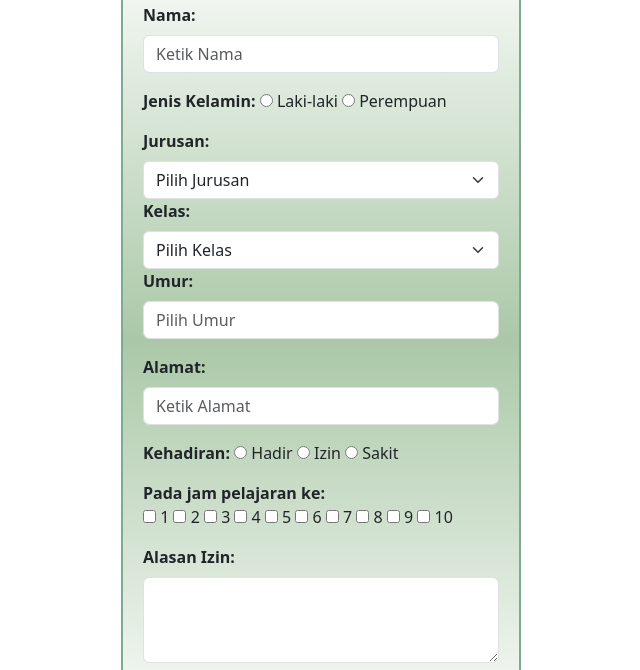
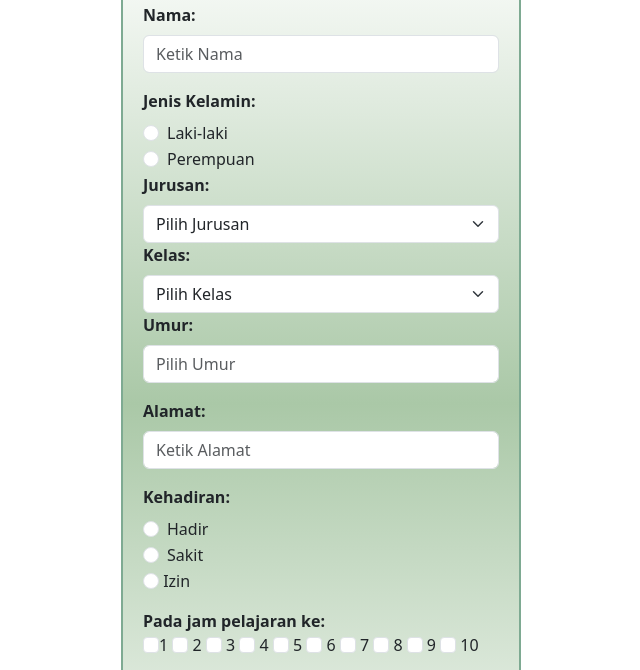
Before and after one commit to FajarAbdilah12/Tugas_PWB, a plain HTML site: page form.html in a window 1280 px wide. Shown: the part 75-745 px from the top of the page, without its empty margins (319-959 px from the left). Drawn offline with nearby package versions, Linux system fonts and the light colour scheme.

Commit message:
Update form.html

```diff
--- a/form.html
+++ b/form.html
@@ -4,6 +4,7 @@
         <meta charset="UTF-8">
         <meta name="viewport" content="width=device-width, initial-scale=1.0">
         <title>Absensi</title>
+
         <style>
             body{
                 background-color: #7EAA92;
@@ -32,8 +33,6 @@ form{
         font-weight: bold;
     }
 
-
-
         </style>
 
         <link href="https://cdn.jsdelivr.net/npm/bootstrap@5.3.1/dist/css/bootstrap.min.css" rel="stylesheet" integrity="sha384-4bw+/aepP/YC94hEpVNVgiZdgIC5+VKNBQNGCHeKRQN+PtmoHDEXuppvnDJzQIu9" crossorigin="anonymous">
@@ -45,15 +44,20 @@ form{
         <h1>Absensi Kelas</h1>
         <div class="mb-3">
             <label for="exampleFormControlInput1" class="form-label">Nama: </label>
-            <input type="text" class="form-control" id="exampleFormControlInput1" placeholder="Ketik Nama">
+            <input type="text" class="form-control" id="exampleFormControlInput1" placeholder="Ketik Nama" required>
           </div>
 
-        <p><label for="gender">Jenis Kelamin:</label>
-        <input type="radio" id="male" name="gender" value="male" required/>
-         Laki-laki
-        <input type="radio" id="female" name="gender" value="female" required/>
-         Perempuan
-        </p>
+          <label for="kelas" class="form-label">Jenis Kelamin: </label>
+           <div class="form-check">
+            <input class="form-check-input" type="radio" name="flexRadioDefault" id="flexRadioDefault1">
+              Laki-laki
+            </label>
+          </div>
+          <div class="form-check">
+            <input class="form-check-input" type="radio" name="flexRadioDefault" id="flexRadioDefault1">
+              Perempuan
+            </label>
+          </div>
 
         <div class="mb-3">
             <label for="jurusan" class="form-label">Jurusan: </label>
@@ -91,29 +95,37 @@ form{
 </div>
 
 
+        <label for="kelas" class="form-label">Kehadiran: </label>
+        <div class="form-check">
+          <input class="form-check-input" type="radio" name="flexRadioDefault" id="flexRadioDefault1">
+            Hadir
+          </label>
+        </div>
+        <div class="form-check">
+          <input class="form-check-input" type="radio" name="flexRadioDefault" id="flexRadioDefault1">
+            Sakit
+          </label>
+        </div>
+        <div>
+          <input class="form-check-input" type="radio" name="flexRadioDefault" id="flexRadioDefault1">
+            Izin
+          </label>
+        </div>
 
-        <div>
-        <p><label for="kehadiran">Kehadiran:</label>
-        <input type="radio" name="kehadiran" value="Hadir" required />
-      		Hadir
-      	<input type="radio" name="kehadiran" value="Izin" required />
-      		Izin
-        <input type="radio" name="kehadiran" value="Sakit" required />
-      		Sakit</p>
-        </div>
+       </div>
 
         <p>
             <label for="jam">Pada jam pelajaran ke:</label>
-            <br><input type="checkbox" name="1"> 1
-            <input type="checkbox" name="2"> 2
-            <input type="checkbox" name="3"> 3
-            <input type="checkbox" name="4"> 4
-            <input type="checkbox" name="5"> 5
-            <input type="checkbox" name="6"> 6
-            <input type="checkbox" name="7"> 7
-            <input type="checkbox" name="8"> 8
-            <input type="checkbox" name="9"> 9
-            <input type="checkbox" name="10"> 10
+            <br><input class="form-check-input" type="checkbox" value="" id="defaultCheck1">1
+            <input class="form-check-input" type="checkbox" value="" id="defaultCheck1"> 2
+            <input class="form-check-input" type="checkbox" value="" id="defaultCheck1"> 3
+            <input class="form-check-input" type="checkbox" value="" id="defaultCheck1"> 4
+            <input class="form-check-input" type="checkbox" value="" id="defaultCheck1"> 5
+            <input class="form-check-input" type="checkbox" value="" id="defaultCheck1"> 6
+            <input class="form-check-input" type="checkbox" value="" id="defaultCheck1"> 7
+            <input class="form-check-input" type="checkbox" value="" id="defaultCheck1"> 8
+            <input class="form-check-input" type="checkbox" value="" id="defaultCheck1"> 9
+            <input class="form-check-input" type="checkbox" value="" id="defaultCheck1"> 10
         </p>
 
         <div class="mb-3">
```
